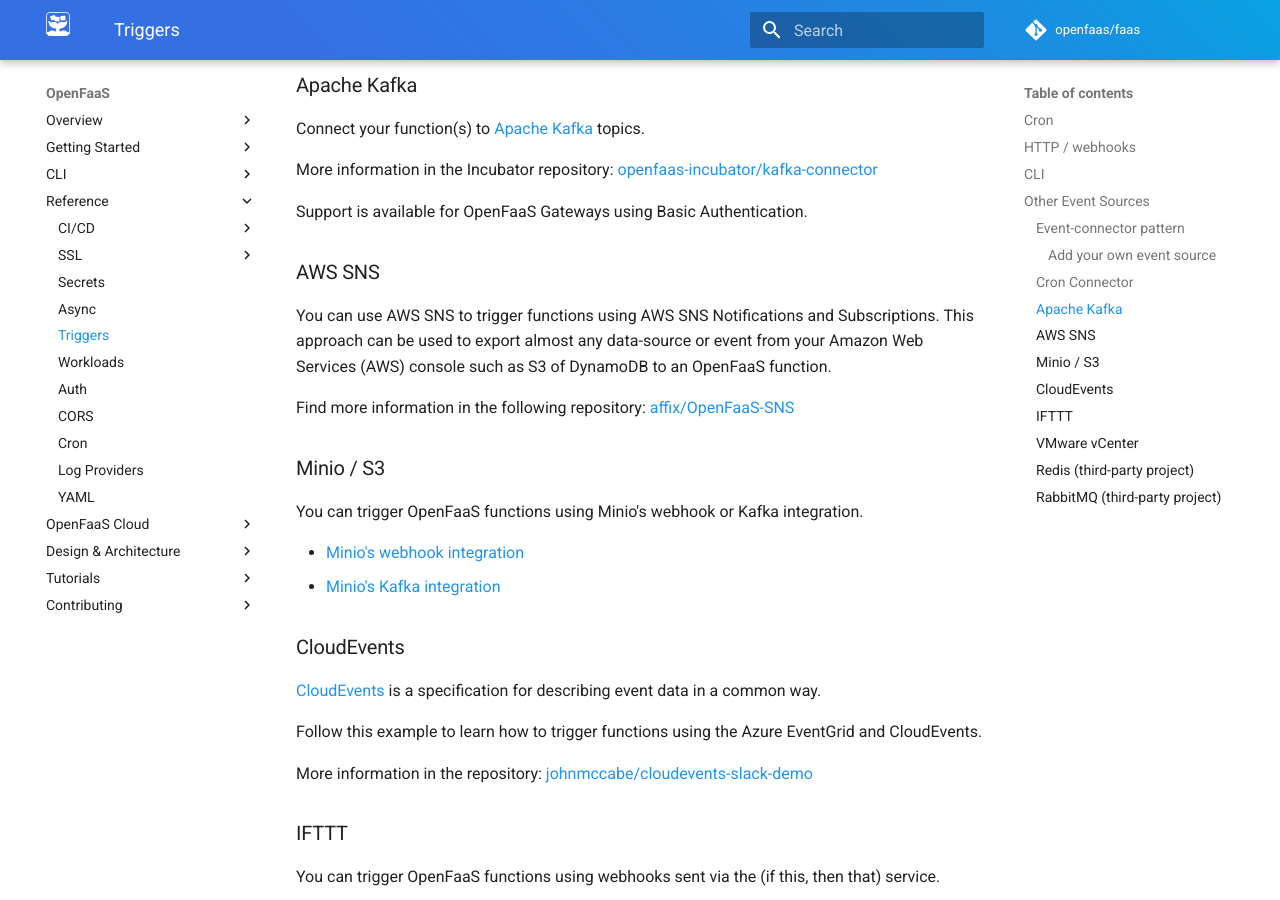
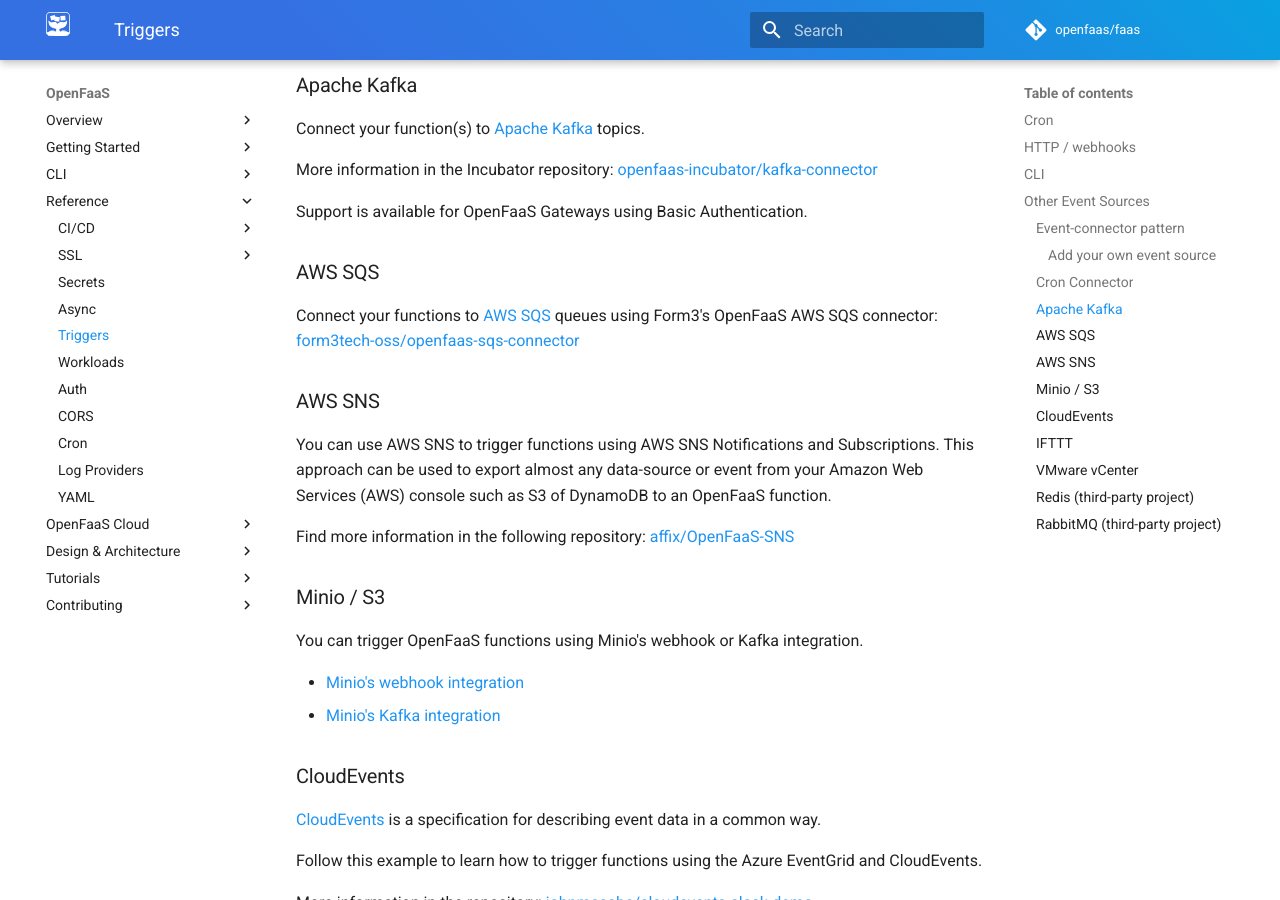
Before and after one commit to openfaas/docs, an MkDocs documentation site: the page built from docs/reference/triggers.md, in a window 1280 px wide and 900 px high, scrolled down 1787 px. Built offline with MkDocs 1.6.1 and Material for MkDocs 9.7.7, drawn with Linux system fonts in a browser that asks for light colours; comment, search, counter and statistics services are not loaded.

Commit message:
Adds OpenFaaS SQS connector reference
Signed-off-by: Edward Wilde <ewilde@gmail.com>

```diff
--- a/docs/reference/triggers.md
+++ b/docs/reference/triggers.md
@@ -53,6 +53,10 @@ More information in the Incubator repository: [openfaas-incubator/kafka-connecto
 
 Support is available for OpenFaaS Gateways using Basic Authentication.
 
+### AWS SQS
+
+Connect your functions to [AWS SQS](https://aws.amazon.com/sqs/) queues using Form3's OpenFaaS AWS SQS connector: [form3tech-oss/openfaas-sqs-connector](https://github.com/form3tech-oss/openfaas-sqs-connector)
+
 ### AWS SNS
 
 You can use AWS SNS to trigger functions using AWS SNS Notifications and Subscriptions. This approach can be used to export almost any data-source or event from your Amazon Web Services (AWS) console such as S3 of DynamoDB to an OpenFaaS function.
```
